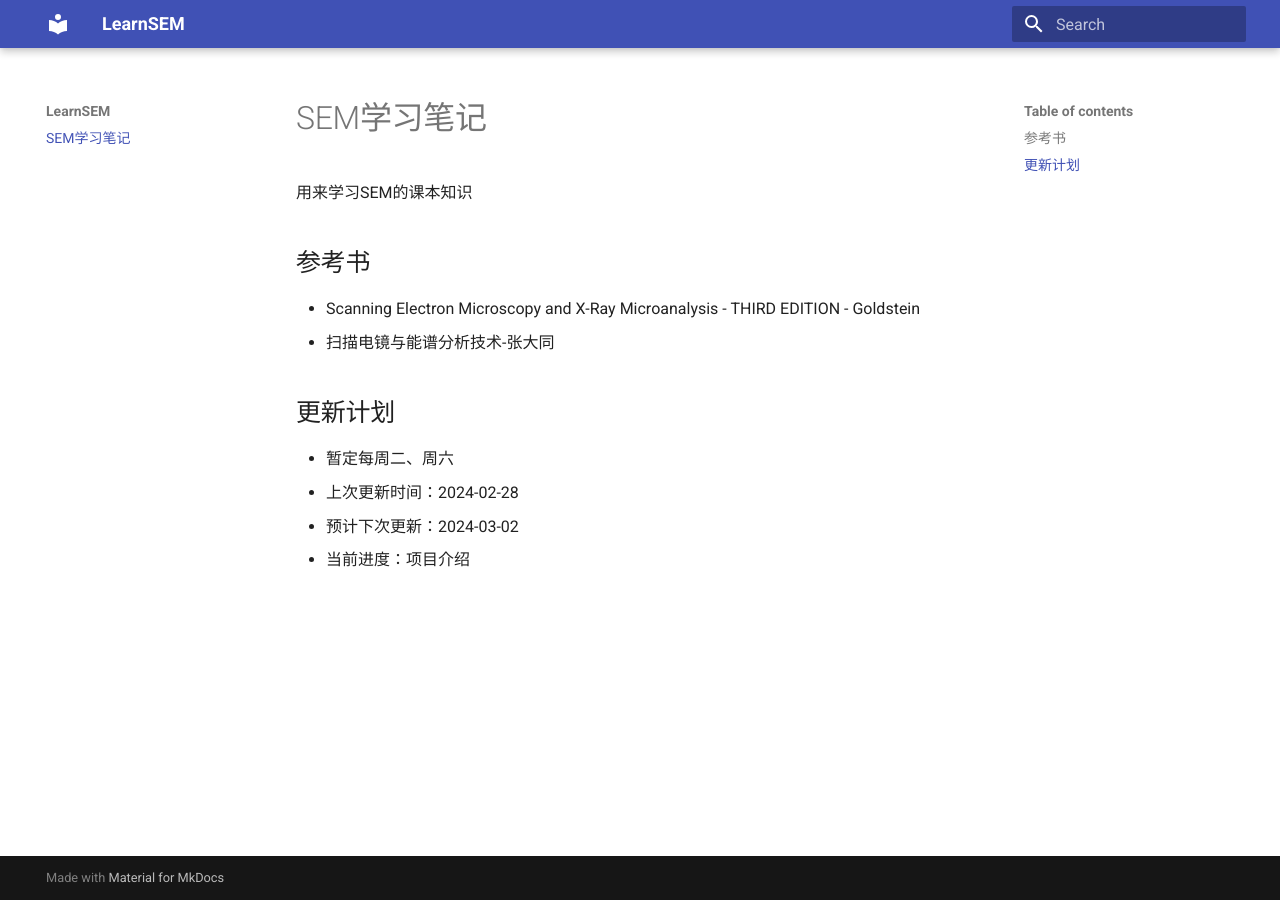
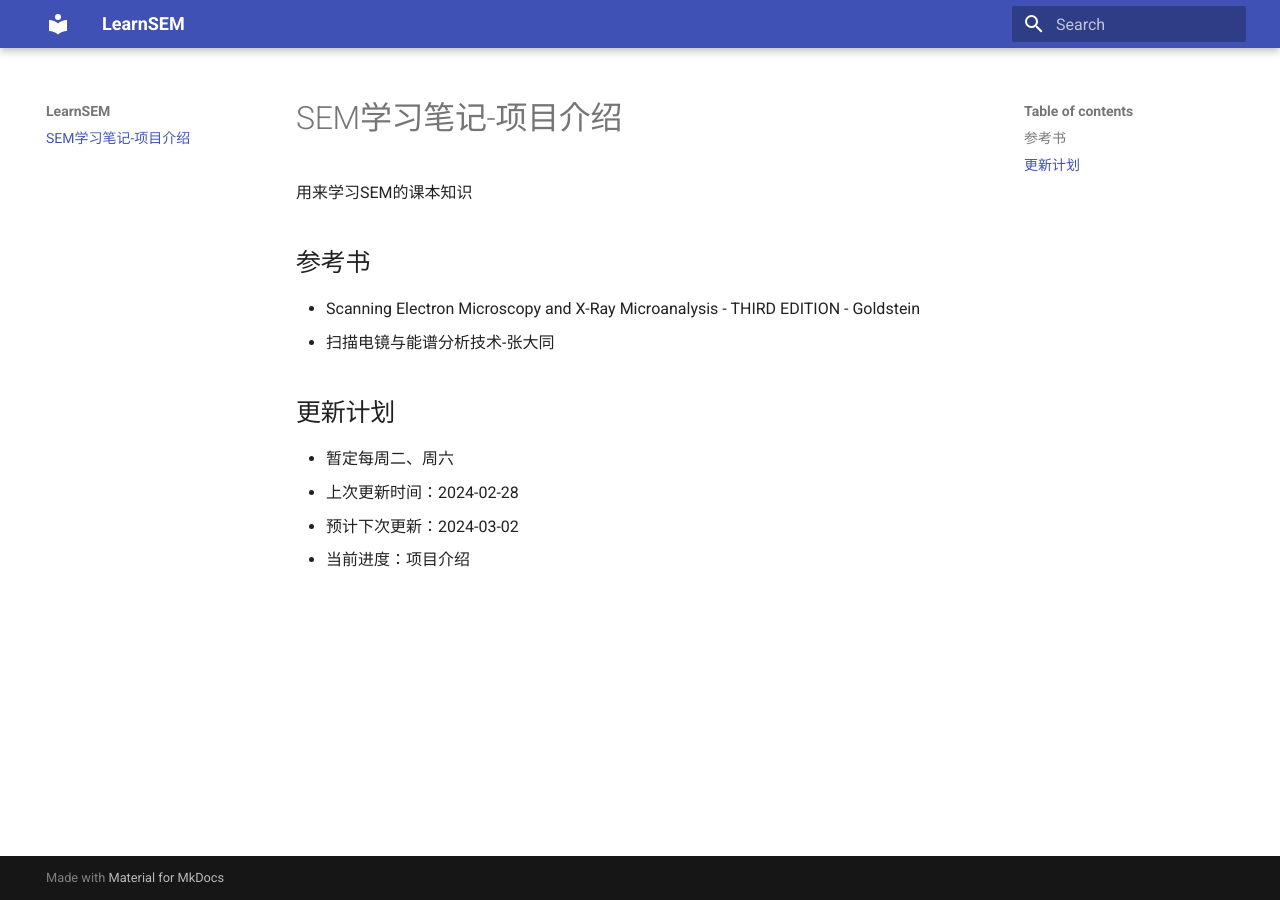
Before and after one commit to LearnTEM/LearnSEM, an MkDocs documentation site: the page built from docs/index.md, in a window 1280 px wide. Built offline with MkDocs 1.6.1 and Material for MkDocs 9.7.7, drawn with Linux system fonts in a browser that asks for light colours.

Commit message:
Modify: 主页标题

```diff
--- a/docs/index.md
+++ b/docs/index.md
@@ -1,4 +1,4 @@
-# SEM学习笔记
+# SEM学习笔记-项目介绍
 
 用来学习SEM的课本知识
 
```
